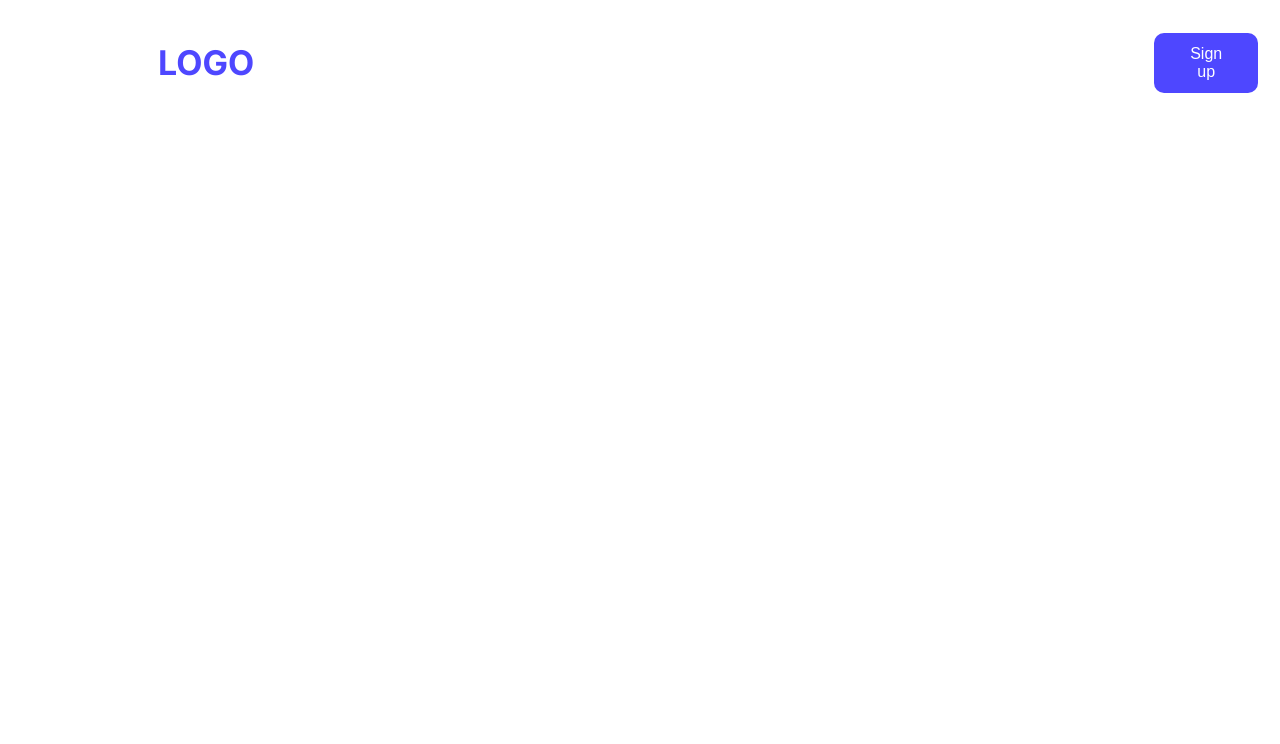
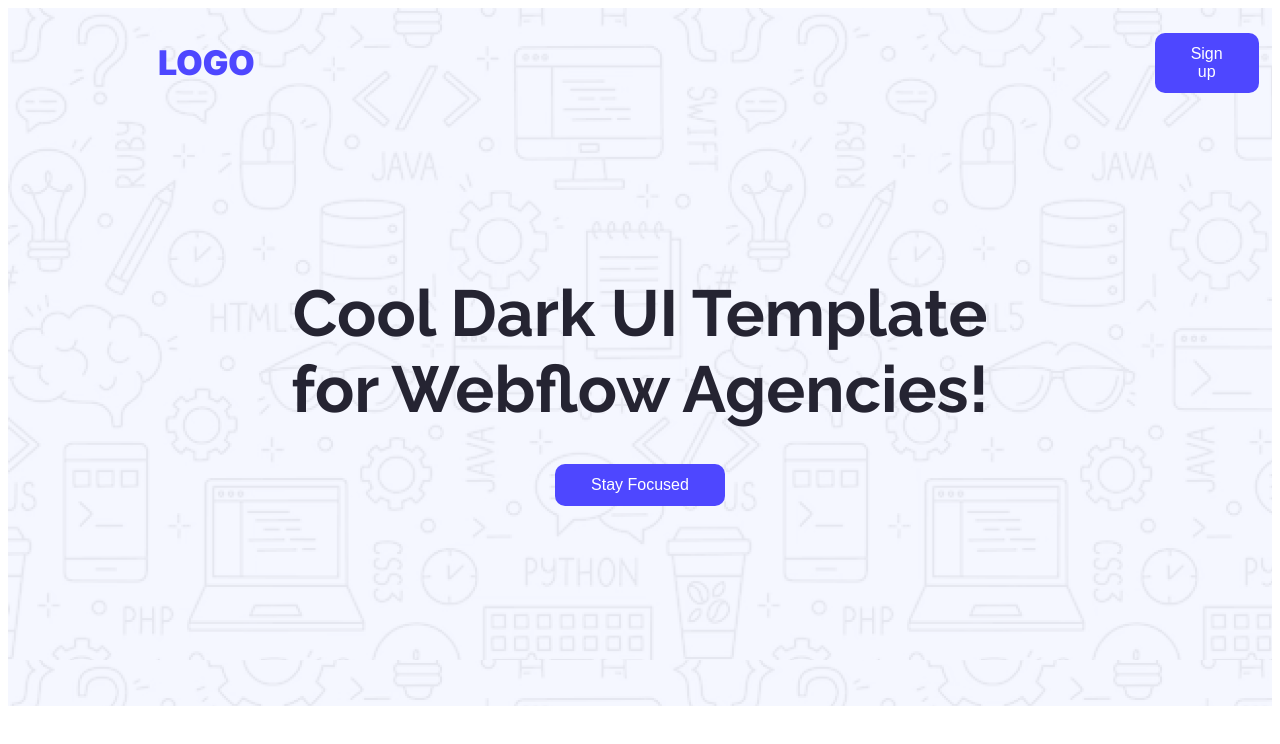
Before and after one commit to rezuwaann/Assignment-1, a plain HTML site: page index.html in a window 1280 px wide. Drawn offline with Linux system fonts and the light colour scheme.

Commit message:
nav done

```diff
--- a/index.html
+++ b/index.html
@@ -12,12 +12,17 @@
 </head>
 
 <body>
-    <header class="header class=" raleway-normal"">
+    <header class="header raleway-normal">
         <nav class="nav ">
             <h3 class="nav-title inter-normal">LOGO</h3>
             <button class="btn-primary ">Sign up</button>
 
         </nav>
+
+        <section class="banner txt-center">
+            <h1 class="banner-title">Cool Dark UI Template for Webflow Agencies!</h1>
+            <button class="btn-primary">Stay Focused</button>
+        </section>
     </header>
 
     <main>
--- a/style.css
+++ b/style.css
@@ -15,6 +15,9 @@
 
 /* shared style */
 
+.txt-center{
+    text-align: center;
+}
 .btn-primary {
     font-size: 16px;
     background-color: #4E47FF;
@@ -40,4 +43,21 @@ nav {
 .nav-title {
     color: #4E47FF;
     font-size: 34px;
+    font-weight: 900;
 }
+header .banner button{
+    margin-bottom: 200px;
+}
+
+/* Banner style */
+.banner-title{
+    color: #252432;
+    font-size: 65px;
+    font-weight: bold;
+    margin:158px 270px 37px 270px;
+}
+/* header style */
+header{
+    background-image: url(Assets/Hero-bg.png);
+
+}
```
